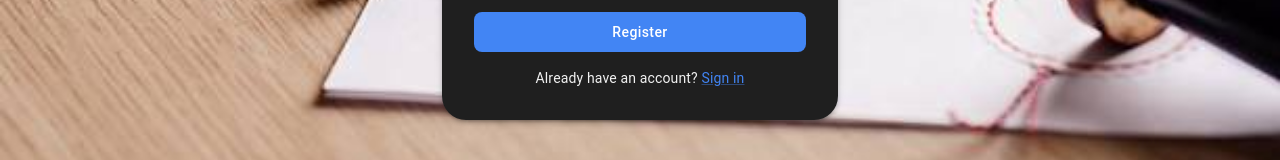
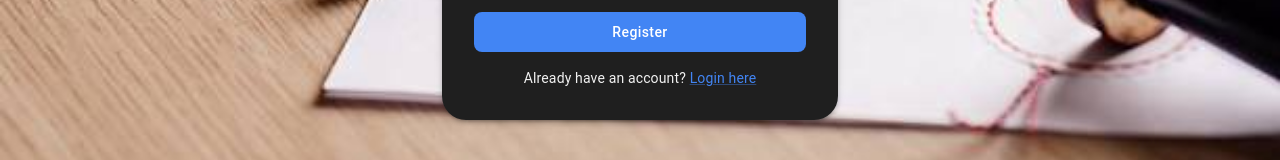
Before and after one commit to pasindu-22/LegalDocumentAnalysisSystem, a React (Create React App) app in the folder Frontend/app/: page /signin in a window 1280 px wide. Shown: the part 590-750 px from the top of the page. Built offline with nearby package versions, Linux system fonts and the light colour scheme; no server answers.

Commit message:
Edit the signin page

```diff
--- a/Frontend/app/src/pages/Signin.js
+++ b/Frontend/app/src/pages/Signin.js
@@ -176,7 +176,7 @@ const Signup = () => {
               <Typography variant="body2">
                 Already have an account?{' '}
                 <MuiLink component={Link} to="/login" variant="body2">
-                  Sign in
+                  Login here
                 </MuiLink>
               </Typography>
             </Box>
```
